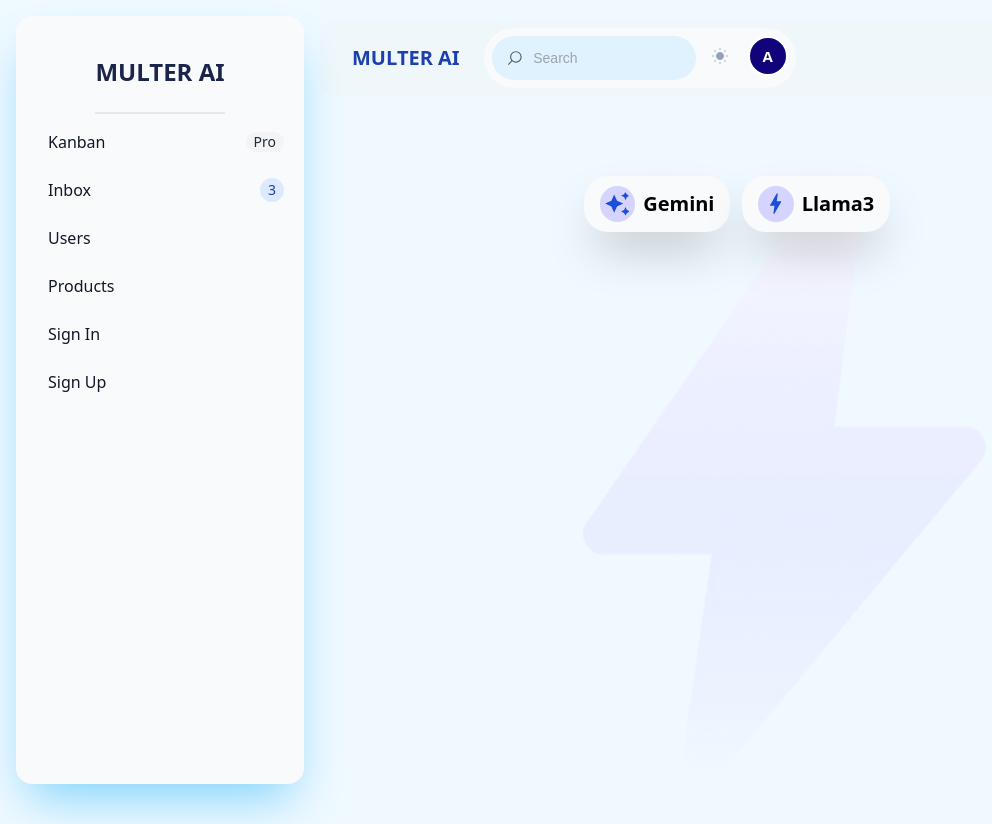
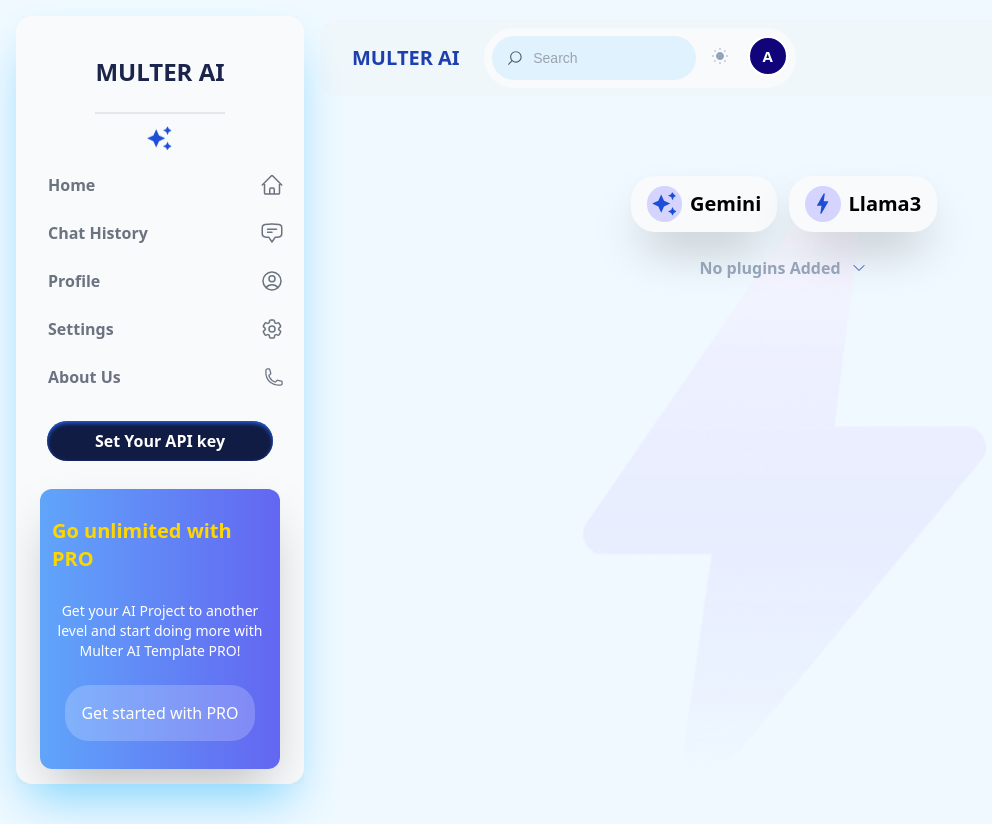
Before and after one commit to chandan789maity/ChatBot-Using-Gemini, a React (Vite) app in the folder client/: page / in a window 1280 px wide. Shown: the whole page, without its empty margins (0-992 px from the left). Built offline with nearby package versions, Linux system fonts and the light colour scheme.

Commit message:
Some Features added

```diff
--- a/client/src/Pages/ChatPage/components/Content.tsx
+++ b/client/src/Pages/ChatPage/components/Content.tsx
@@ -1,11 +1,12 @@
 import img from "../../../assets/img/chat/bg-image.png";
 import ModelSelection from "./ModelSelection";
+import PluginsAdd from "./PluginsAdd";
 const Content = () => {
   return (
     <div>
       <div className="flex justify-center max-sm:mt-2 ml-72 mt-12 max-sm:ml-0">
         <div
-          className=" h-full w-full mb-4 rounded bg-transparent dark:bg-[#0b1437] max-sm:ml-0 mt-24 max-sm:mt-10"
+          className=" h-full w-full mb-4 rounded bg-transparent dark:bg-[#0b1437] max-sm:ml-0 mt-24 max-sm:mt-10 flex align-middle flex-col"
           style={{
             backgroundImage: `url(${img})`,
             backgroundSize: "contain", // Ensure the full image is shown
@@ -17,10 +18,10 @@ const Content = () => {
           }}
         >
           {/* Models  */}
-          <ModelSelection/>
+          <ModelSelection />
+          <PluginsAdd/>
         </div>
       </div>
-
     </div>
   );
 };
--- a/client/src/Pages/ChatPage/components/ModelSelection.tsx
+++ b/client/src/Pages/ChatPage/components/ModelSelection.tsx
@@ -2,9 +2,8 @@
 
 const ModelSelection = () => {
   return (
-    <div>
-        <div className="w-2/3 bg-transparent max-sm:mt-24 flex max-sm:w-full gap-3 mx-auto">
-            <div className="cursor-pointer flex gap-2 items-center h-14 bg-slate-50 shadow-2xl px-4 py-5 rounded-3xl dark:bg-sky-500 dark:bg-opacity-10">
+        <div className="w-2/3 bg-transparent max-sm:mt-24 flex max-sm:w-full gap-3 mx-auto justify-center">
+            <div className="cursor-pointer flex gap-2 items-center h-14 bg-slate-50 shadow-2xl px-4 py-5 rounded-3xl dark:bg-sky-400 dark:bg-opacity-50">
               <svg
                 stroke="currentColor"
                 fill="currentColor"
@@ -21,12 +20,12 @@ const ModelSelection = () => {
                 <path fill="none" d="M0 0h24v24H0z"></path>
                 <path d="M19 9l1.25-2.75L23 5l-2.75-1.25L19 1l-1.25 2.75L15 5l2.75 1.25L19 9zm-7.5.5L9 4 6.5 9.5 1 12l5.5 2.5L9 20l2.5-5.5L17 12l-5.5-2.5zM19 15l-1.25 2.75L15 19l2.75 1.25L19 23l1.25-2.75L23 19l-2.75-1.25L19 15z"></path>
               </svg>
-              <h1 className="text-xl font-semibold max-sm:text-sm max-sm:pt-0 max-sm:font-semibold dark:text-sky-200">
+              <h1 className="text-xl font-semibold max-sm:text-sm max-sm:pt-0 max-sm:font-semibold dark:text-slate-50">
                 Gemini
               </h1>
             </div>
             {/* //Another   */}
-            <div className="cursor-pointer flex gap-2 items-center h-14 bg-slate-50 shadow-2xl px-4 py-5 rounded-3xl dark:bg-sky-500 dark:bg-opacity-10">
+            <div className="cursor-pointer flex gap-2 items-center h-14 bg-slate-50 shadow-2xl px-4 py-5 rounded-3xl dark:bg-sky-400 dark:bg-opacity-50">
               <svg
                 stroke="currentColor"
                 fill="currentColor"
@@ -40,13 +39,11 @@ const ModelSelection = () => {
               >
                 <path d="M11 21h-1l1-7H7.5c-.58 0-.57-.32-.38-.66.19-.34.05-.08.07-.12C8.48 10.94 10.42 7.54 13 3h1l-1 7h3.5c.49 0 .56.33.47.51l-.07.15C12.96 17.55 11 21 11 21z"></path>
               </svg>
-              <h1 className="text-xl font-semibold max-sm:text-sm max-sm:pt-0 max-sm:font-semibold dark:text-sky-200">
+              <h1 className="text-xl font-semibold max-sm:text-sm max-sm:pt-0 max-sm:font-semibold dark:text-slate-50">
                 Llama3
               </h1>
             </div>
           </div>
-
-    </div>
   )
 }
 
--- /dev/null
+++ b/client/src/Pages/ChatPage/components/PluginsAdd.tsx
@@ -0,0 +1,26 @@
+
+const PluginsAdd = () => {
+  return (
+    <div className="w-full flex justify-center mt-6 align-middle">
+            <h1 className=" font-semibold text-slate-400 dark:text-indigo-600">
+              No plugins Added
+            </h1>
+            <svg
+              xmlns="http://www.w3.org/2000/svg"
+              fill="none"
+              viewBox="0 0 24 24"
+              stroke-width="1.5"
+              stroke="currentColor"
+              className="size-5 pt-1 ml-2 font-bold text-blue-800"
+            >
+              <path
+                stroke-linecap="round"
+                stroke-linejoin="round"
+                d="m19.5 8.25-7.5 7.5-7.5-7.5"
+              />
+            </svg>
+          </div>
+  )
+}
+
+export default PluginsAdd
--- /dev/null
+++ b/client/src/components/Navbar/components/SetApiKeyButtton.tsx
@@ -0,0 +1,10 @@
+
+const SetApiKeyButtton = () => {
+  return (
+    <div className="w-full justify-center flex my-6 max-sm:mx-auto">
+      <button className="bg-[#111c44] px-12 shadow-inner shadow-blue-600 py-2 max-sm:px-6 rounded-3xl text-white font-semibold  hover:bg-violet-700">Set Your API key</button>
+      </div>
+  )
+}
+
+export default SetApiKeyButtton
--- a/client/src/components/Navbar/components/Slidebar.tsx
+++ b/client/src/components/Navbar/components/Slidebar.tsx
@@ -1,4 +1,6 @@
 import React from "react";
+import SubscriptionModel from "./SubscriptionModel";
+import SetApiKeyButtton from "./SetApiKeyButtton";
 
 interface SidebarProps {
   isSidebarOpen: boolean;
@@ -11,7 +13,7 @@ const Sidebar = React.forwardRef<HTMLDivElement, SidebarProps>(
       <aside
         ref={ref}
         id="default-sidebar"
-        className={`fixed top-4 left-4 rounded-2xl bottom-4 z-40 w-72 max-sm:w-56 h-auto bg-gray-50 shadow-2xl shadow-sky-300 dark:bg-[#111c44] dark:backdrop-blur-xl  transition-transform duration-300 ${
+        className={`fixed top-4 max-sm:top-28 max-sm:bottom-24 left-4 rounded-2xl bottom-4 z-40 w-72 max-sm:w-56 h-auto bg-gray-50 shadow-2xl shadow-sky-300 dark:bg-[#111c44] dark:backdrop-blur-xl  transition-transform duration-300 ${
           isSidebarOpen ? "translate-x-0" : "-translate-x-80"
         } sm:translate-x-0`}
         aria-label="Sidebar"
@@ -37,65 +39,156 @@ const Sidebar = React.forwardRef<HTMLDivElement, SidebarProps>(
             </svg>
           </button>
           <ul className="space-y-2 font-medium">
-            <li className="flex items-center justify-center text-gray-900 dark:text-white hover:bg-gray-100 dark:hover:bg-gray-700 group rounded-3xl">
-                <span className=" text-2xl font-bold text-[#1b254b] pt-6 pb-6 border-b-2 dark:text-slate-50">MULTER AI</span>
+            <li className="flex items-center justify-center text-gray-900 dark:text-white group rounded-3xl">
+              <span className=" text-2xl font-bold text-[#1b254b] pt-6 pb-6 max-sm:pb-2 border-b-2 dark:text-slate-50 max-sm:text-base">
+                MULTER AI
+              </span>
             </li>
+            {/* //This is the slider content */}
+
+            <svg
+              stroke="currentColor"
+              fill="currentColor"
+              stroke-width="0"
+              viewBox="0 0 24 24"
+              focusable="false"
+              className="rounded-full p-1 max-sm:p-2 text-blue-700 mx-auto animate-bounce"
+              height="2.2em"
+              width="2.2em"
+              max-sm:height="1em"
+              max-sm:width="1em"
+              xmlns="http://www.w3.org/2000/svg"
+            >
+              <path fill="none" d="M0 0h24v24H0z"></path>
+              <path d="M19 9l1.25-2.75L23 5l-2.75-1.25L19 1l-1.25 2.75L15 5l2.75 1.25L19 9zm-7.5.5L9 4 6.5 9.5 1 12l5.5 2.5L9 20l2.5-5.5L17 12l-5.5-2.5zM19 15l-1.25 2.75L15 19l2.75 1.25L19 23l1.25-2.75L23 19l-2.75-1.25L19 15z"></path>
+            </svg>
+
+            {/* //List Items */}
             <li>
               <a
                 href="#"
-                className="flex items-center p-2 text-gray-900 rounded-lg dark:text-white hover:bg-gray-100 dark:hover:bg-gray-700 group"
+                className="hover:rounded-xl flex items-center p-2 text-gray-500 rounded-lg  hover:bg-gray-100 dark:hover:bg-gray-700 group"
               >
-                <span className="flex-1 ms-3 whitespace-nowrap">Kanban</span>
-                <span className="inline-flex items-center justify-center px-2 ms-3 text-sm font-medium text-gray-800 bg-gray-100 rounded-full dark:bg-gray-700 dark:text-gray-300">
-                  Pro
+                <span className="flex-1 ms-3 whitespace-nowrap font-semibold">
+                  Home
                 </span>
+                <svg
+                  xmlns="http://www.w3.org/2000/svg"
+                  fill="none"
+                  viewBox="0 0 24 24"
+                  stroke-width="1.5"
+                  stroke="currentColor"
+                  className="size-6"
+                >
+                  <path
+                    stroke-linecap="round"
+                    stroke-linejoin="round"
+                    d="m2.25 12 8.954-8.955c.44-.439 1.152-.439 1.591 0L21.75 12M4.5 9.75v10.125c0 .621.504 1.125 1.125 1.125H9.75v-4.875c0-.621.504-1.125 1.125-1.125h2.25c.621 0 1.125.504 1.125 1.125V21h4.125c.621 0 1.125-.504 1.125-1.125V9.75M8.25 21h8.25"
+                  />
+                </svg>
               </a>
             </li>
             <li>
               <a
                 href="#"
-                className="flex items-center p-2 text-gray-900 rounded-lg dark:text-white hover:bg-gray-100 dark:hover:bg-gray-700 group"
+                className="hover:rounded-xl flex items-center p-2 text-gray-500 rounded-lg  hover:bg-gray-100 dark:hover:bg-gray-700 group"
               >
-                <span className="flex-1 ms-3 whitespace-nowrap">Inbox</span>
-                <span className="inline-flex items-center justify-center w-3 h-3 p-3 ms-3 text-sm font-medium text-blue-800 bg-blue-100 rounded-full dark:bg-blue-900 dark:text-blue-300">
-                  3
+                <span className="flex-1 ms-3 whitespace-nowrap font-semibold">
+                  Chat History
                 </span>
+                <svg
+                  xmlns="http://www.w3.org/2000/svg"
+                  fill="none"
+                  viewBox="0 0 24 24"
+                  stroke-width="1.5"
+                  stroke="currentColor"
+                  className="size-6"
+                >
+                  <path
+                    stroke-linecap="round"
+                    stroke-linejoin="round"
+                    d="M7.5 8.25h9m-9 3H12m-9.75 1.51c0 1.6 1.123 2.994 2.707 3.227 1.129.166 2.27.293 3.423.379.35.026.67.21.865.501L12 21l2.755-4.133a1.14 1.14 0 0 1 .865-.501 48.172 48.172 0 0 0 3.423-.379c1.584-.233 2.707-1.626 2.707-3.228V6.741c0-1.602-1.123-2.995-2.707-3.228A48.394 48.394 0 0 0 12 3c-2.392 0-4.744.175-7.043.513C3.373 3.746 2.25 5.14 2.25 6.741v6.018Z"
+                  />
+                </svg>
               </a>
             </li>
             <li>
               <a
                 href="#"
-                className="flex items-center p-2 text-gray-900 rounded-lg dark:text-white hover:bg-gray-100 dark:hover:bg-gray-700 group"
+                className="hover:rounded-xl flex items-center p-2 text-gray-500 rounded-lg font-semibold hover:bg-gray-100 dark:hover:bg-gray-700 group"
               >
-                <span className="flex-1 ms-3 whitespace-nowrap">Users</span>
+                <span className="flex-1 ms-3 whitespace-nowrap">Profile</span>
+                <svg
+                  xmlns="http://www.w3.org/2000/svg"
+                  fill="none"
+                  viewBox="0 0 24 24"
+                  stroke-width="1.5"
+                  stroke="currentColor"
+                  className="size-6"
+                >
+                  <path
+                    stroke-linecap="round"
+                    stroke-linejoin="round"
+                    d="M17.982 18.725A7.488 7.488 0 0 0 12 15.75a7.488 7.488 0 0 0-5.982 2.975m11.963 0a9 9 0 1 0-11.963 0m11.963 0A8.966 8.966 0 0 1 12 21a8.966 8.966 0 0 1-5.982-2.275M15 9.75a3 3 0 1 1-6 0 3 3 0 0 1 6 0Z"
+                  />
+                </svg>
+              </a>
+            </li>
+
+            <li>
+              <a
+                href="#"
+                className="hover:rounded-xl flex items-center p-2 text-gray-500 rounded-lg font-semibold hover:bg-gray-100 dark:hover:bg-gray-700 group"
+              >
+                <span className="flex-1 ms-3 whitespace-nowrap">Settings</span>
+                <svg
+                  xmlns="http://www.w3.org/2000/svg"
+                  fill="none"
+                  viewBox="0 0 24 24"
+                  stroke-width="1.5"
+                  stroke="currentColor"
+                  className="size-6"
+                >
+                  <path
+                    stroke-linecap="round"
+                    stroke-linejoin="round"
+                    d="M9.594 3.94c.09-.542.56-.94 1.11-.94h2.593c.55 0 1.02.398 1.11.94l.213 1.281c.063.374.313.686.645.87.074.04.147.083.22.127.325.196.72.257 1.075.124l1.217-.456a1.125 1.125 0 0 1 1.37.49l1.296 2.247a1.125 1.125 0 0 1-.26 1.431l-1.003.827c-.293.241-.438.613-.43.992a7.723 7.723 0 0 1 0 .255c-.008.378.137.75.43.991l1.004.827c.424.35.534.955.26 1.43l-1.298 2.247a1.125 1.125 0 0 1-1.369.491l-1.217-.456c-.355-.133-.75-.072-1.076.124a6.47 6.47 0 0 1-.22.128c-.331.183-.581.495-.644.869l-.213 1.281c-.09.543-.56.94-1.11.94h-2.594c-.55 0-1.019-.398-1.11-.94l-.213-1.281c-.062-.374-.312-.686-.644-.87a6.52 6.52 0 0 1-.22-.127c-.325-.196-.72-.257-1.076-.124l-1.217.456a1.125 1.125 0 0 1-1.369-.49l-1.297-2.247a1.125 1.125 0 0 1 .26-1.431l1.004-.827c.292-.24.437-.613.43-.991a6.932 6.932 0 0 1 0-.255c.007-.38-.138-.751-.43-.992l-1.004-.827a1.125 1.125 0 0 1-.26-1.43l1.297-2.247a1.125 1.125 0 0 1 1.37-.491l1.216.456c.356.133.751.072 1.076-.124.072-.044.146-.086.22-.128.332-.183.582-.495.644-.869l.214-1.28Z"
+                  />
+                  <path
+                    stroke-linecap="round"
+                    stroke-linejoin="round"
+                    d="M15 12a3 3 0 1 1-6 0 3 3 0 0 1 6 0Z"
+                  />
+                </svg>
               </a>
             </li>
             <li>
               <a
                 href="#"
-                className="flex items-center p-2 text-gray-900 rounded-lg dark:text-white hover:bg-gray-100 dark:hover:bg-gray-700 group"
+                className="hover:rounded-xl flex items-center p-2 text-gray-500 rounded-lg font-semibold hover:bg-gray-100 dark:hover:bg-gray-700 group"
               >
-                <span className="flex-1 ms-3 whitespace-nowrap">Products</span>
+                <span className="flex-1 ms-3 whitespace-nowrap">About Us</span>
+                <svg
+                  xmlns="http://www.w3.org/2000/svg"
+                  fill="none"
+                  viewBox="0 0 24 24"
+                  stroke-width="1.5"
+                  stroke="currentColor"
+                  className="size-5"
+                >
+                  <path
+                    stroke-linecap="round"
+                    stroke-linejoin="round"
+                    d="M2.25 6.75c0 8.284 6.716 15 15 15h2.25a2.25 2.25 0 0 0 2.25-2.25v-1.372c0-.516-.351-.966-.852-1.091l-4.423-1.106c-.44-.11-.902.055-1.173.417l-.97 1.293c-.282.376-.769.542-1.21.38a12.035 12.035 0 0 1-7.143-7.143c-.162-.441.004-.928.38-1.21l1.293-.97c.363-.271.527-.734.417-1.173L6.963 3.102a1.125 1.125 0 0 0-1.091-.852H4.5A2.25 2.25 0 0 0 2.25 4.5v2.25Z"
+                  />
+                </svg>
               </a>
             </li>
-            <li>
-              <a
-                href="#"
-                className="flex items-center p-2 text-gray-900 rounded-lg dark:text-white hover:bg-gray-100 dark:hover:bg-gray-700 group"
-              >
-                <span className="flex-1 ms-3 whitespace-nowrap">Sign In</span>
-              </a>
-            </li>
-            <li>
-              <a
-                href="#"
-                className="flex items-center p-2 text-gray-900 rounded-lg dark:text-white hover:bg-gray-100 dark:hover:bg-gray-700 group"
-              >
-                <span className="flex-1 ms-3 whitespace-nowrap">Sign Up</span>
-              </a>
-            </li>
-
           </ul>
+          {/* //SetApiKey */}
+          <SetApiKeyButtton/>
+          {/* //Subscription Model */}
+          <SubscriptionModel/>
         </div>
       </aside>
     );
--- /dev/null
+++ b/client/src/components/Navbar/components/SubscriptionModel.tsx
@@ -0,0 +1,16 @@
+
+
+const SubscriptionModel = () => {
+  return (
+    <div className="bg-gradient-to-r from-blue-400 to-indigo-500 pb-1 mx-3 rounded-xl my-7 max-sm:mx-2 shadow-2xl dark:shadow-2xl">
+      <h1 className="font-bold text-[#FFD700] text-xl mx-3 py-7 max-sm:text-sm">Go unlimited with PRO</h1>
+      <h1 className="text-white text-center text-sm max-sm:text-xs mx-3">Get your AI Project to another level and start doing more with Multer AI Template PRO!</h1>
+      <div className="w-full justify-center flex my-6 max-sm:mx-auto">
+      <button className="bg-white bg-opacity-20 p-4 max-sm:p-2 rounded-3xl text-white hover:bg-violet-700">Get started with PRO</button>
+      </div>
+</div>
+
+  )
+}
+
+export default SubscriptionModel
--- a/client/src/components/Navbar/components/TopNavbar.tsx
+++ b/client/src/components/Navbar/components/TopNavbar.tsx
@@ -18,7 +18,7 @@ const TopNavbar = ({ toggleSidebar }: TopNavbarProps) => {
             onClick={toggleSidebar}
             aria-controls="default-sidebar"
             type="button"
-            className="inline-flex items-center p-2 text-gray-500 rounded-lg sm:hidden hover:bg-gray-100 focus:outline-none focus:ring-2 focus:ring-gray-200 dark:text-gray-400 dark:hover:bg-gray-700 dark:focus:ring-gray-600"
+            className="inline-flex items-center p-2 text-gray-500 rounded-xl mr-2 sm:hidden hover:bg-gray-100 focus:outline-none focus:ring-2 focus:ring-gray-200 dark:text-gray-400 dark:hover:bg-indigo-600 dark:focus:ring-gray-600"
           >
             <span className="sr-only">Open sidebar</span>
             <svg
```
